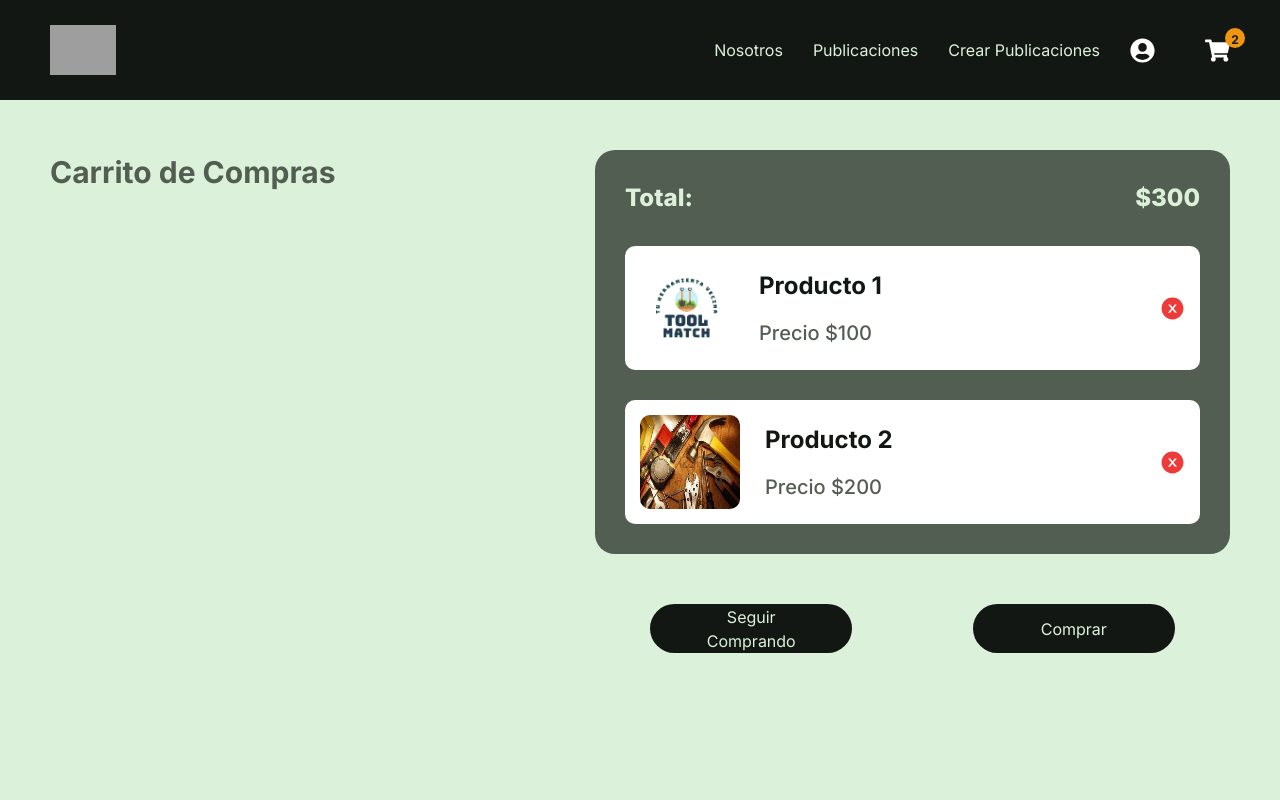
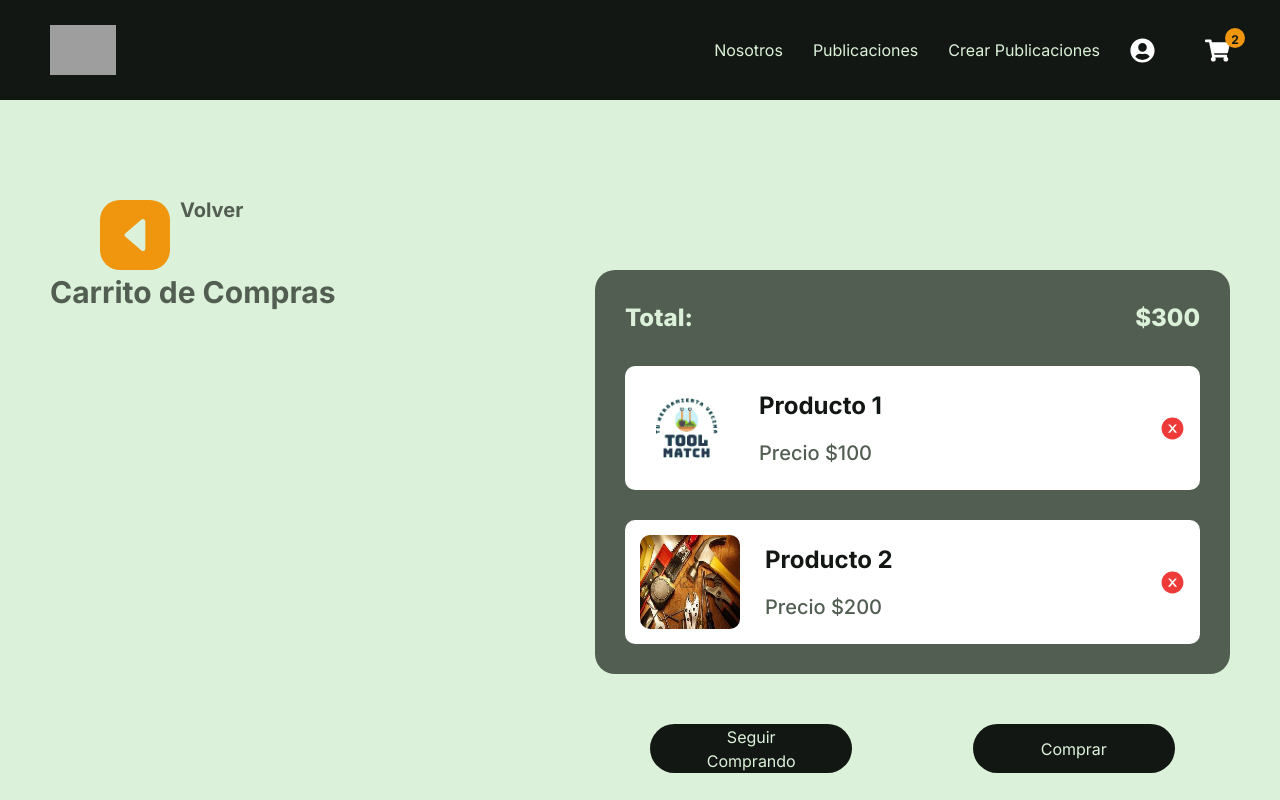
Before and after one commit to Jefersonsteven/tools-match, a Next.js app: page /cart in a window 1280 px wide. Shown: the top 800 px of the page. Built offline with nearby package versions, Linux system fonts and the light colour scheme; grey boxes are pictures that could not be loaded.

Commit message:
functions carts

```diff
--- a/src/app/cart/Cart.module.css
+++ b/src/app/cart/Cart.module.css
@@ -1,6 +1,30 @@
 .cartContainer{
     display: flex;
     justify-content: space-between;
+}
+.backContainer{
+    display: flex;
+    justify-content: flex-start;
+    width: 100%;
+    gap: 1rem;
+    cursor: pointer;
+    align-items: center;
+}
+.backContainer h3{
+    display: flex;
+    justify-content: center;
+    font-size: 2rem;
+    font-weight: 700;
+    color: var(--black-light);
+
+}
+.back{
+    width: 70px;
+    height: 70px;
+    padding: 10px;
+    background-color: var(--orange);
+    border-radius: 20px;
+    margin: 50px 0px 0 50px;
 }
 .cartContainer h2{
     font-size: 3rem;
--- a/src/app/cart/page.jsx
+++ b/src/app/cart/page.jsx
@@ -1,16 +1,21 @@
 "use client";
 
-import { useContext } from "react";
+import { useContext, useEffect } from "react";
 import { AppContext } from "@/context/AppContext";
 import style from "./Cart.module.css";
 import Image from "next/image";
 import { AiFillCloseCircle } from "react-icons/ai";
 import Link from "next/link";
 import { useRouter } from "next/navigation";
+import { IoCaretBack } from "react-icons/io5";
 
 export default function Page() {
-  const { cart, setCart } = useContext(AppContext);
+  const { cart, setCart, userData } = useContext(AppContext);
   const router = useRouter();
+
+  // useEffect(() => {
+  //   if (!userData?.name) router.push("/form/login");
+  // }, [router, userData]);
 
   function deleteItem(id) {
     setCart({
@@ -26,6 +31,12 @@ export default function Page() {
 
   return (
     <main className={style.container}>
+      <div onClick={handleBack} className={style.backContainer}>
+        <div className={style.back}>
+          <IoCaretBack size={50} color="var(--white)" />
+        </div>
+        <h3>Volver</h3>
+      </div>
       <section className={style.cartContainer}>
         <h2>Carrito de Compras</h2>
         <div className={style.cart}>
@@ -68,7 +79,9 @@ export default function Page() {
             )}
           </div>
           <div className={style.cartButton}>
-            <button onClick={handleBack}>Seguir Comprando</button>
+            <Link href="/home">
+              <button>Seguir Comprando</button>
+            </Link>
             <Link href="/payment">
               <button>Comprar</button>
             </Link>
--- a/src/app/payment/page.jsx
+++ b/src/app/payment/page.jsx
@@ -16,7 +16,7 @@ function Page() {
   const router = useRouter();
 
   useEffect(() => {
-    if (!userData?.name) router.push("/form/login");
+    // if (!userData?.name) router.push("/form/login");
     const status = params.get("status");
     if (status === "approved") {
       // se borra el estado del carrito
```
Also changed, not shown: src/app/post/[postId]/page.jsx (+3 -4 lines).
